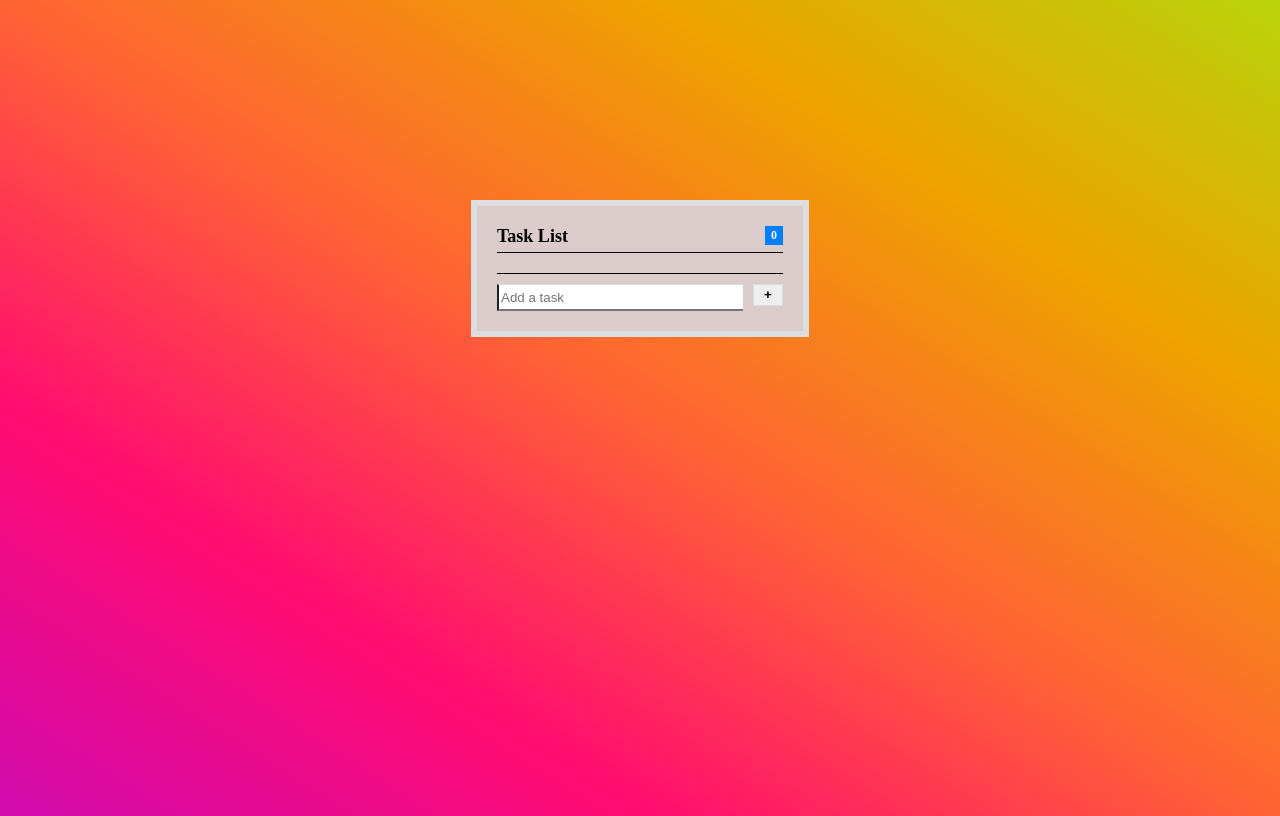
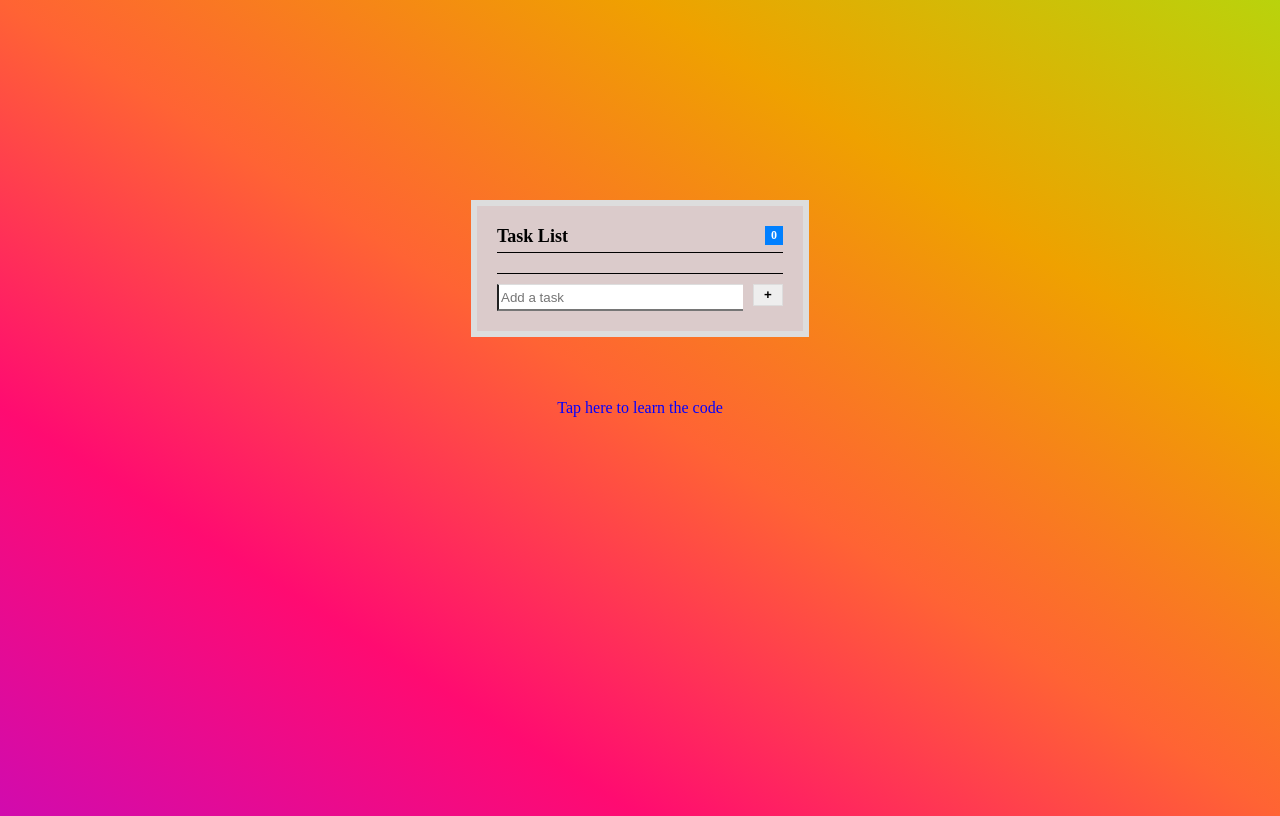
Before and after one commit to PhyoeThantKo/todo-list-app, a plain HTML site: page index.html in a window 1280 px wide. Drawn offline with Linux system fonts and the light colour scheme.

Commit message:
add_resource

```diff
--- a/index.html
+++ b/index.html
@@ -20,6 +20,9 @@
                <div id="new-task">
                     <input type="text" placeholder="Add a task"><button>+</button>
                </div>
+          </div>
+          <div id="resource">
+               <a href="https://github.com/PhyoeThantKo/todo-list-app"> Tap here to learn the code </a>
           </div>
      </div>
 
--- a/style.css
+++ b/style.css
@@ -101,3 +101,12 @@ li:hover a {
      font-size: 12px;
      color: #999;
 }
+
+#resource a{
+     text-decoration: none;
+     color: rgb(4, 0, 255);
+}
+
+a:hover{
+     border-bottom: 1px solid green;
+}
```
